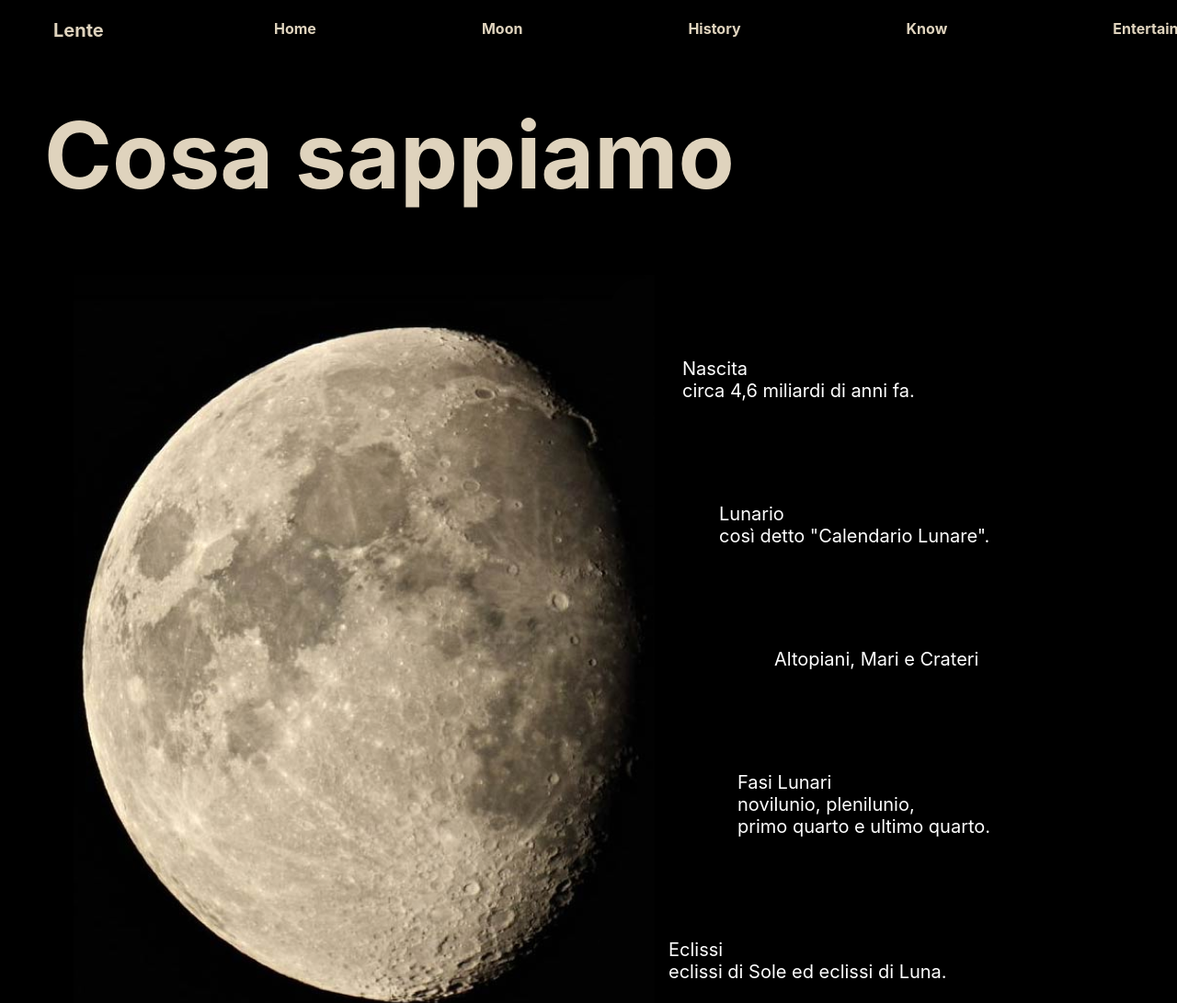
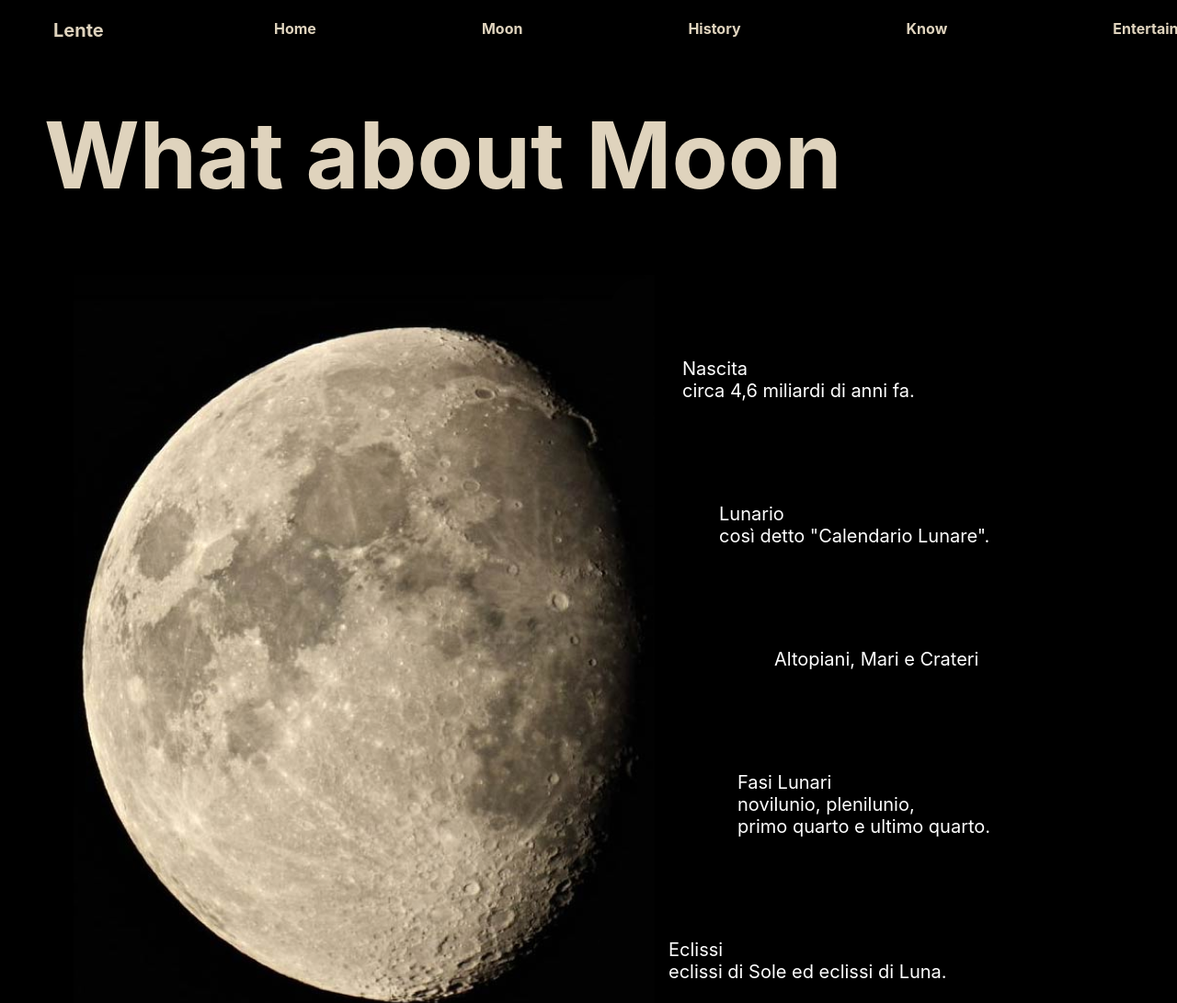
Before and after one commit to SammartanoGaia/esame, a plain HTML site: page moon.html in a window 1280 px wide. Shown: the top 1091 px of the page at 92% size. Drawn offline with Linux system fonts and the light colour scheme.

Commit message:
Update moon.html

```diff
--- a/moon.html
+++ b/moon.html
@@ -26,7 +26,7 @@
 
 
         <section class="titolo1">
-            <h1>Cosa sappiamo</h1>
+            <h1>What about Moon</h1>
         </section>
 
         <section>
```
